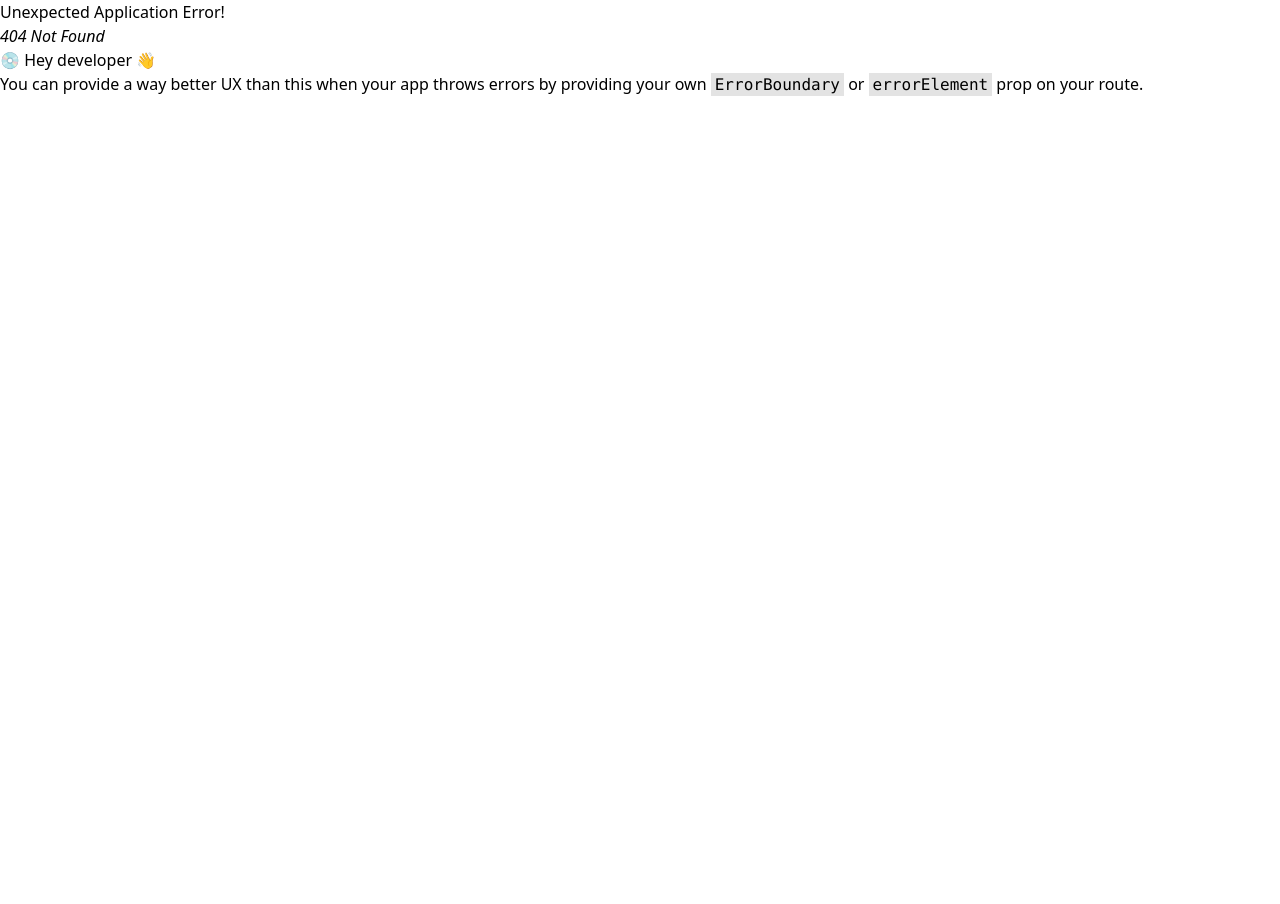
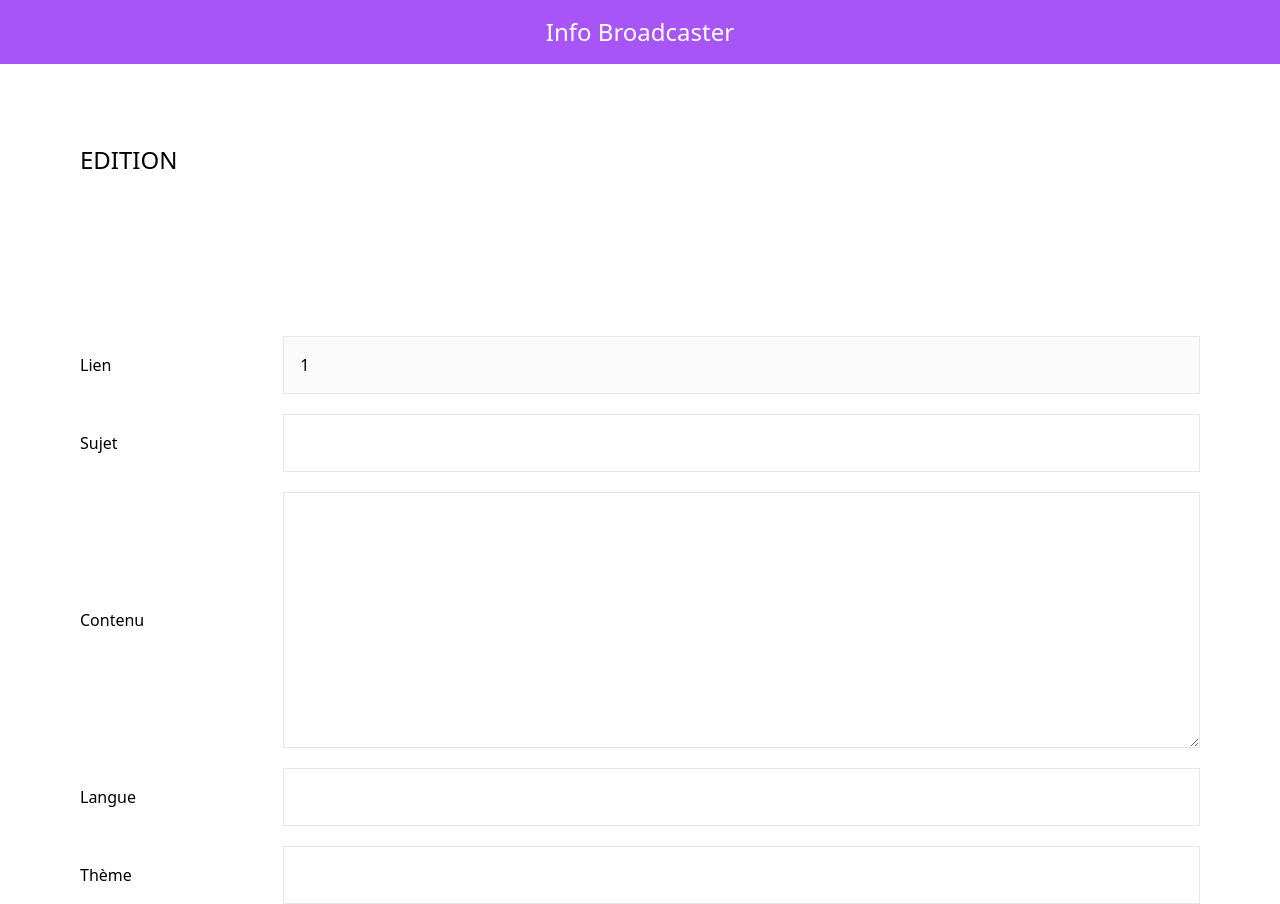
Before and after one commit to Info-Broadcaster/backend, a React (Vite) app in the folder Broadcast_Front_End/: page /edition/1/1 in a window 1280 px wide. Before the commit this address had no page. Before the commit the page ends 800 px from the top, so only its background shows below. Built offline with nearby package versions, Linux system fonts and the light colour scheme; no server answers.

Commit message:
Feat: choix de la langue

```diff
--- a/Broadcast_Front_End/src/App.jsx
+++ b/Broadcast_Front_End/src/App.jsx
@@ -5,16 +5,21 @@ import PageLayer from "./PageLayer";
 import { useState } from "react";
 import Button from "./components/Button";
 
-// sendUrl("http://localhost:443/api/dialoguewithllama/url", { url: link });
 function App() {
   const [link, setLink] = useState("");
+  const [selectedLanguage, setSelectedLanguage] = useState("fr");
   const navigate = useNavigate();
   function generateArticle() {
-    navigate("/edition/" + encodeURIComponent(link));
+    navigate(`/edition/${encodeURIComponent(link)}/${selectedLanguage}`);
   }
 
   function onLinkChange(event) {
     setLink(event.target.value);
+  }
+
+  function onLanguageChange(event) {
+    console.log(event.target.value);
+    setSelectedLanguage(event.target.value);
   }
 
   return (
@@ -25,6 +30,7 @@ function App() {
           InfoBroadcaster est une application de diffusion d'informations, elle
           permet de résumer des liens web et de les diffuser à un public ciblé.
         </p>
+        <div className="flex w-full justify-center">
           <input
             type="text"
             placeholder="Votre lien ..."
@@ -32,6 +38,11 @@ function App() {
             value={link}
             onChange={onLinkChange}
           />
+          <select name="langue" id="langue" onChange={onLanguageChange}>
+            <option value="fr">Français </option>
+            <option value="en">Anglais</option>
+          </select>
+        </div>
         <Button callback={() => generateArticle()}>Générer</Button>
       </div>
     </PageLayer>
--- a/Broadcast_Front_End/src/Edition.jsx
+++ b/Broadcast_Front_End/src/Edition.jsx
@@ -6,7 +6,7 @@ import axios from "axios";
 import Spinner from "./components/Spinner";
 
 export default function Edition() {
-  const { link } = useParams();
+  const { link, lang } = useParams();
   const [subject, setSubject] = useState("");
   const [content, setContent] = useState("");
   const [language, setLanguage] = useState("");
@@ -14,10 +14,12 @@ export default function Edition() {
   const [isLoading, setIsLoading] = useState(true);
 
   useEffect(() => {
+    console.log("la langue est ", lang);
     setIsLoading(true);
     axios
       .post("http://localhost:443/api/dialoguewithllama/summarize", {
         url: decodeURIComponent(link),
+        lang: lang,
       })
       .then((response) => {
         console.log(response.data.data);
@@ -33,7 +35,7 @@ export default function Edition() {
       .finally(() => {
         setIsLoading(false);
       });
-  }, [link]);
+  }, [link, lang]);
 
   return (
     <PageLayer title="Edition">
--- a/Broadcast_Front_End/src/main.jsx
+++ b/Broadcast_Front_End/src/main.jsx
@@ -11,7 +11,7 @@ const router = createBrowserRouter([
     element: <App />,
   },
   {
-    path: "/edition/:link",
+    path: "/edition/:link/:lang?",
     element: <Edition />,
   },
 ]);
```
Lines whose indentation alone changed are shown as unchanged.
